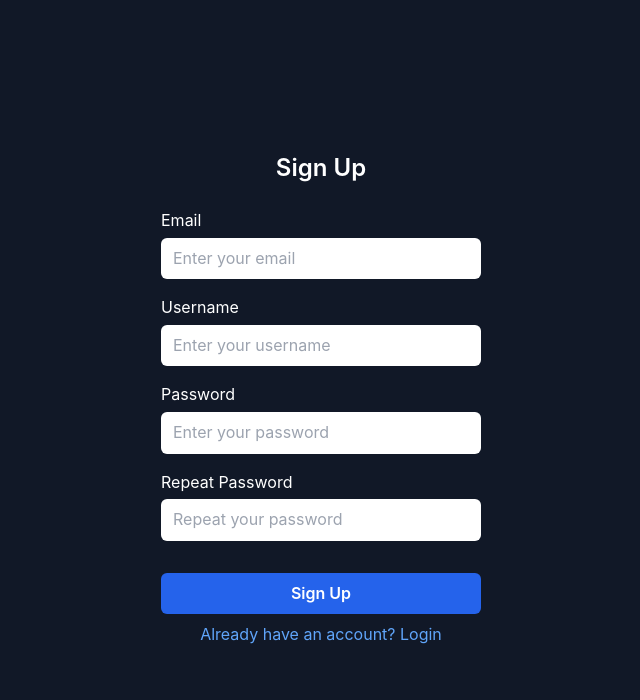
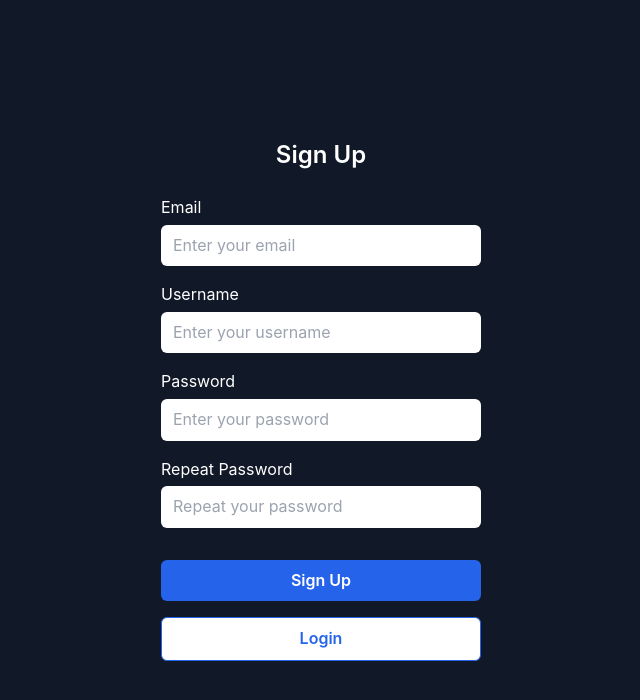
Before and after one commit to ammansoomro/InfoNexus, a React (Vite) app in the folder client/: page /signup in a window 1280 px wide. Shown: the top 700 px of the page, without its empty margins (319-959 px from the left). Built offline with nearby package versions, Linux system fonts and the light colour scheme.

Commit message:
Client: Component | Created Button Component, and Used It

```diff
--- /dev/null
+++ b/client/src/components/Button/Button.tsx
@@ -0,0 +1,21 @@
+interface ButtonProps {
+    onClick: () => void;
+    label: string;
+    type?: "primary" | "secondary";
+  }
+
+  export default function Button({ onClick, label, type = "primary" }: ButtonProps) {
+    const buttonStyles =
+      type === "primary"
+        ? "bg-blue-600 hover:bg-blue-700 text-white"
+        : "bg-white text-blue-600 border border-blue-600 hover:bg-gray-100";
+
+    return (
+      <button
+        onClick={onClick}
+        className={`w-full mt-4 font-semibold py-2 rounded-md transition ${buttonStyles}`}
+      >
+        {label}
+      </button>
+    );
+  }
--- a/client/src/pages/Login/Login.tsx
+++ b/client/src/pages/Login/Login.tsx
@@ -1,6 +1,7 @@
 import { useState } from "react";
 import { useNavigate } from "react-router-dom";
 import { useAuth } from "../../context/AuthContext/AuthContext";
+import Button from "../../components/Button/Button";
 
 const Login = () => {
   const [username, setUsername] = useState("");
@@ -42,18 +43,12 @@ const Login = () => {
             placeholder="Enter your password"
           />
         </div>
-        <button
-          onClick={handleLogin}
-          className="w-full mt-4 bg-blue-600 hover:bg-blue-700 text-white font-semibold py-2 rounded-md transition"
-        >
-          Login
-        </button>
-        <button
+        <Button onClick={handleLogin} label="Login" type="primary" />
+        <Button
           onClick={() => navigate("/signup")}
-          className="w-full mt-2 text-blue-400 hover:underline"
-        >
-          Not a user? Sign up
-        </button>
+          label="Sign up"
+          type="secondary"
+        />
       </div>
     </div>
   );
--- a/client/src/pages/Signup/Signup.tsx
+++ b/client/src/pages/Signup/Signup.tsx
@@ -1,5 +1,6 @@
 import { useState } from "react";
 import { useNavigate } from "react-router-dom";
+import Button from "../../components/Button/Button";
 
 const Signup = () => {
   const [email, setEmail] = useState("");
@@ -50,18 +51,24 @@ const Signup = () => {
             type="password"
             value={repeatPassword}
             onChange={(e) => setRepeatPassword(e.target.value)}
-            className={`w-full px-3 py-2 text-black rounded-md focus:outline-none focus:ring-2 ${isPasswordMatch ? "focus:ring-blue-500" : "focus:ring-red-500 border-red-500"}`}
+            className={`w-full px-3 py-2 text-black rounded-md focus:outline-none focus:ring-2 ${
+              isPasswordMatch
+                ? "focus:ring-blue-500"
+                : "focus:ring-red-500 border-red-500"
+            }`}
             placeholder="Repeat your password"
           />
         </div>
-        <button className="w-full mt-4 bg-blue-600 hover:bg-blue-700 text-white font-semibold py-2 rounded-md transition">
-          Sign Up
-        </button>
-        <button
+        <Button
+          onClick={() => navigate("/signup")}
+          label="Sign Up"
+          type="primary"
+        />
+        <Button
           onClick={() => navigate("/login")}
-          className="w-full mt-2 text-blue-400 hover:underline">
-          Already have an account? Login
-        </button>
+          label="Login"
+          type="secondary"
+        />
       </div>
     </div>
   );
```
Also changed, not shown: 2 other files (tests, documents, lock files or other folders).
